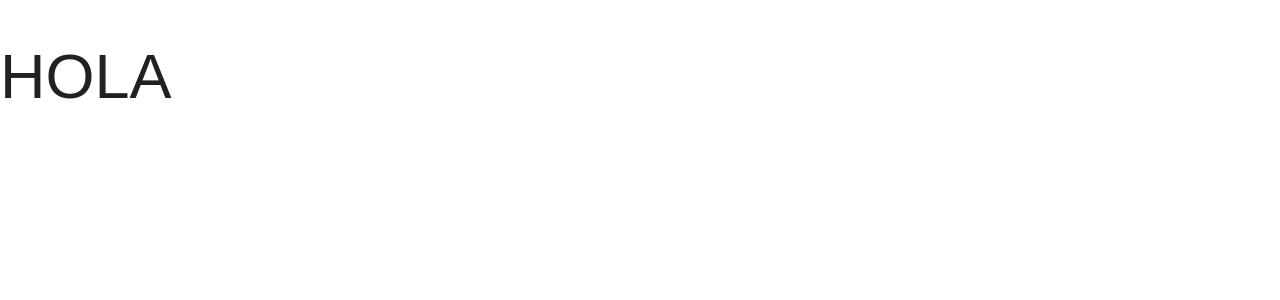
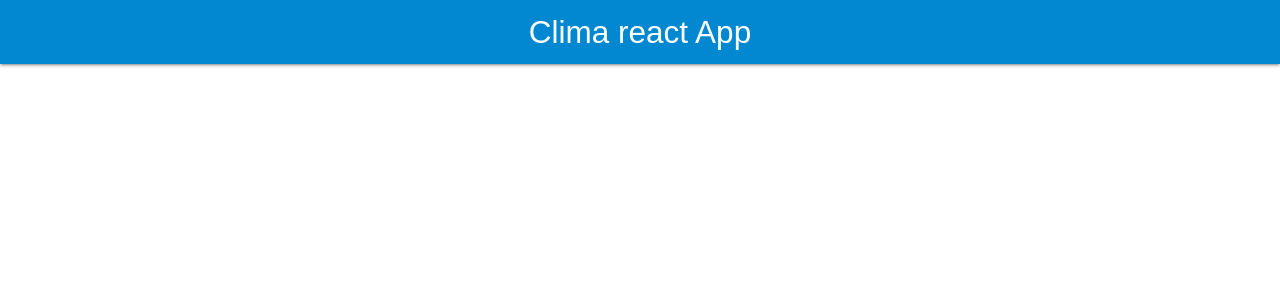
Before and after one commit to irtic/climareact, a React (Create React App) app: page / in a window 1280 px wide. Shown: the top 300 px of the page. Built offline with nearby package versions, Linux system fonts and the light colour scheme.

Commit message:
creando el header

```diff
--- a/src/App.js
+++ b/src/App.js
@@ -1,9 +1,13 @@
 import React from 'react';
-
+import Header from './components/Header'
 
 function App() {
   return (
-    <h1>HOLA</h1>
+    <div className="App">
+      <Header
+        titulo = 'Clima react App'
+      />
+    </div>
   );
 }
 
--- /dev/null
+++ b/src/components/Header.js
@@ -0,0 +1,11 @@
+import React from 'react';
+
+function Header({titulo}) {
+    return (
+        <nav className="naw-wrapper light-blue darken-2">
+            <a href="#!" className="brand-logo">{titulo}</a>
+        </nav>
+    );
+}
+
+export default Header;
```
